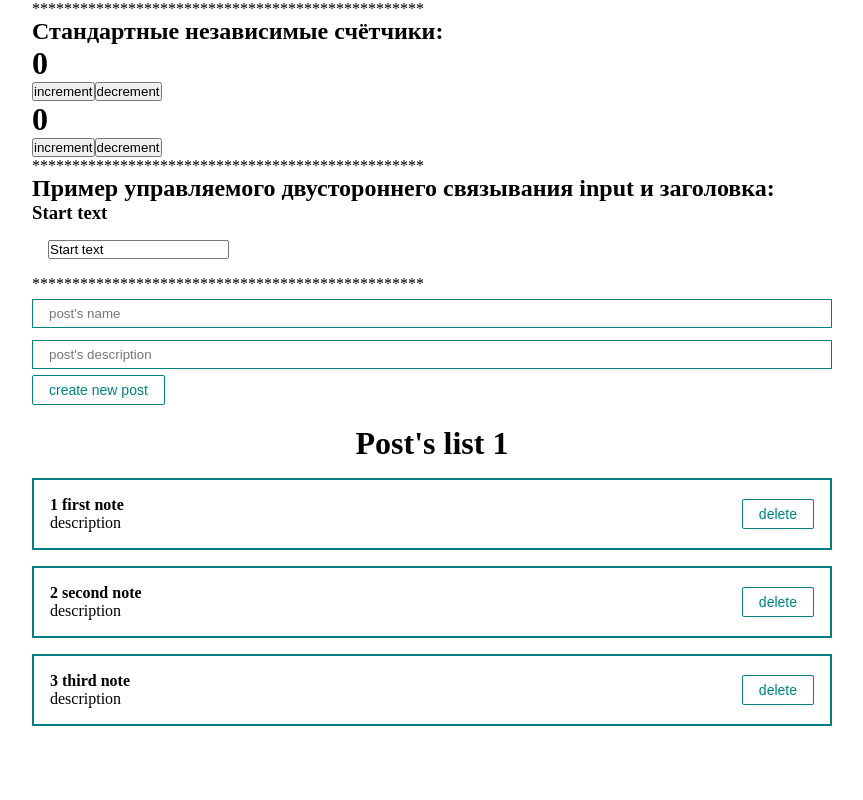
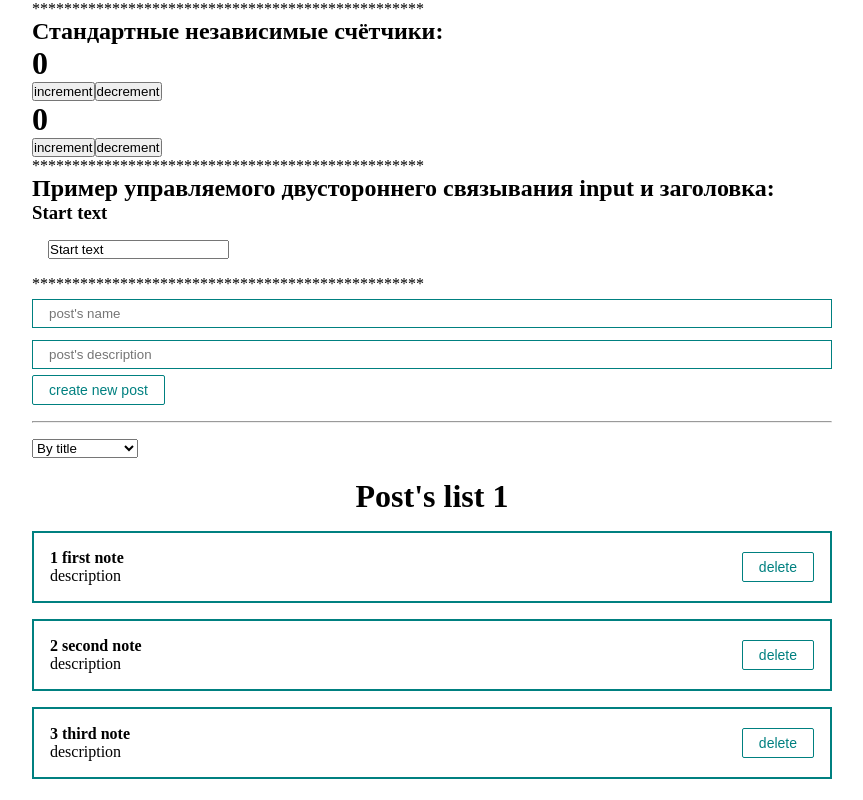
Before and after one commit to Evgeniy-makdak/MyReactDemonstrationProject, a React (Create React App) app: page / in a window 1280 px wide. Shown: the whole page, without its empty margins (208-1071 px from the left). Built offline with nearby package versions, Linux system fonts and the light colour scheme.

Commit message:
Add files via upload
started adding post selection by title and description

```diff
--- a/src/App.js
+++ b/src/App.js
@@ -50,7 +50,20 @@ function App() {
       <Handle />
       *************************************************
       <PostForm create={createPost} />
-      <PostList remove={removePost} posts={posts} title="Post's list 1" />
+      {/* Чтобы при удалении всех постов было сообщение об этом, создадим "условную отрисовку, используя тернарный оператор": */}
+      <hr style={{margin: '16px 0'}}/>
+      <div>
+        <select>
+          <option value="value1">By title</option>
+          <option value="value1">By description</option>
+        </select>
+      </div>
+      {
+        posts.length != 0
+          ? <PostList remove={removePost} posts={posts} title="Post's list 1" />
+
+          : <h2 style={{textAlign: 'center'}}>No posts now</h2>
+      }
       {/* Второй список постов:  */}
       {/* <PostList posts1={posts1} title="Post's list 2" /> */}
     </div>
```
